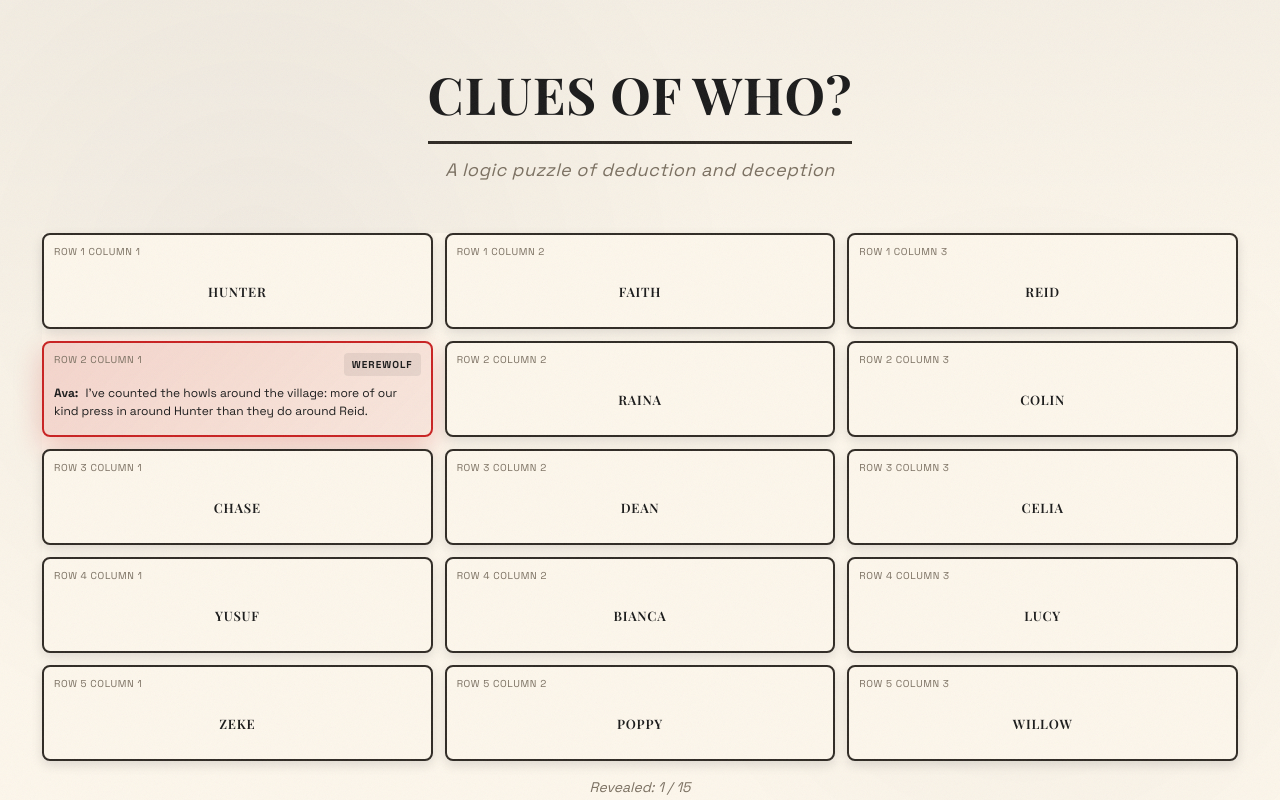
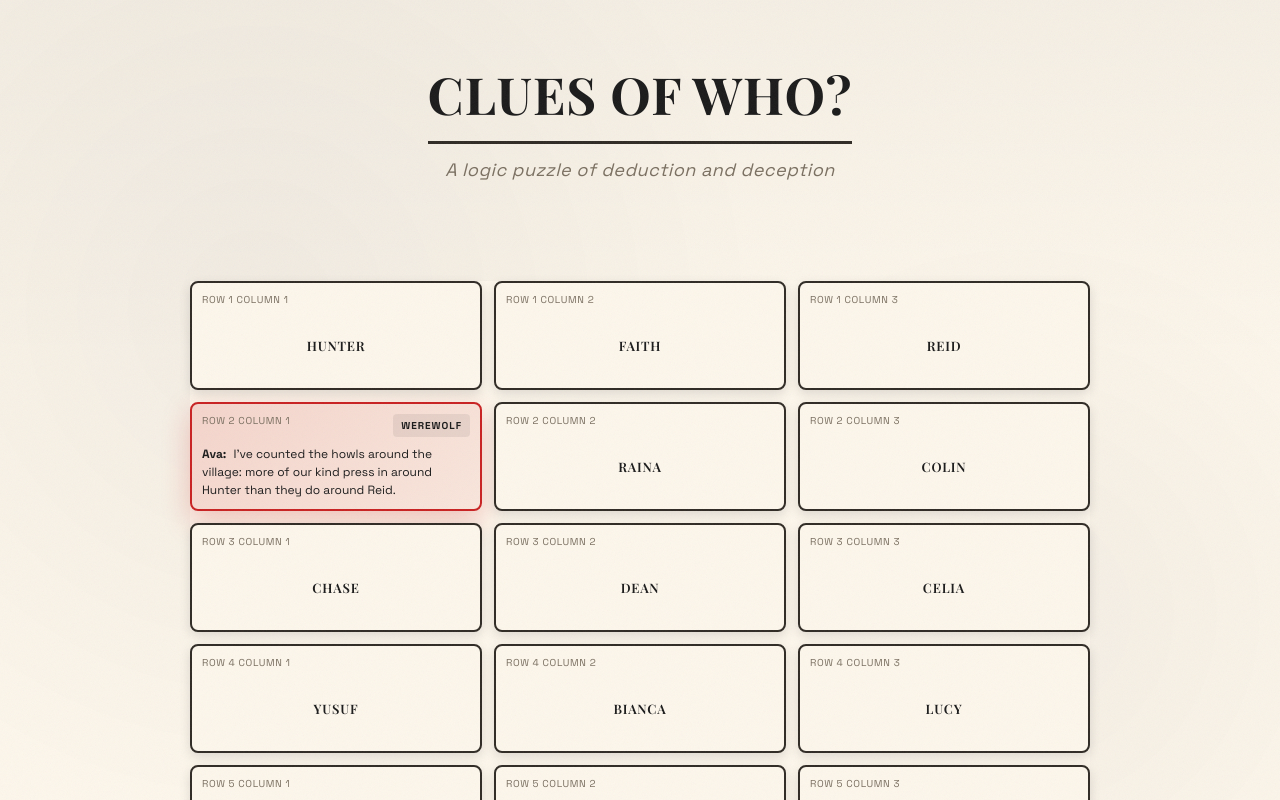
Before and after one commit to soasme/A-DIG, a Next.js app: page / in a window 1280 px wide. Shown: the top 800 px of the page. Built offline with nearby package versions, Linux system fonts and the light colour scheme.

Commit message:
Update game board styles; set max-width and center alignment

```diff
--- a/app/components/WerewolfGame.css
+++ b/app/components/WerewolfGame.css
@@ -116,6 +116,8 @@
 }
 
 .game-board {
+  max-width: 900px;
+  margin: 48px auto 32px;
   grid-area: board;
   background: var(--paper);
   display: grid;
```
